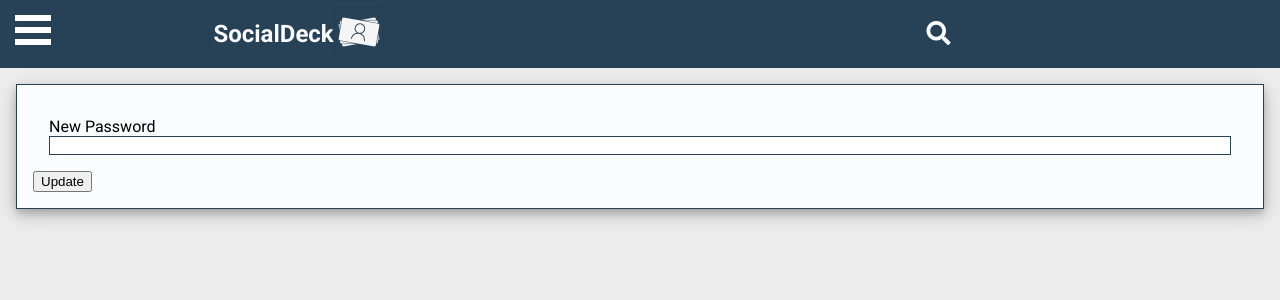
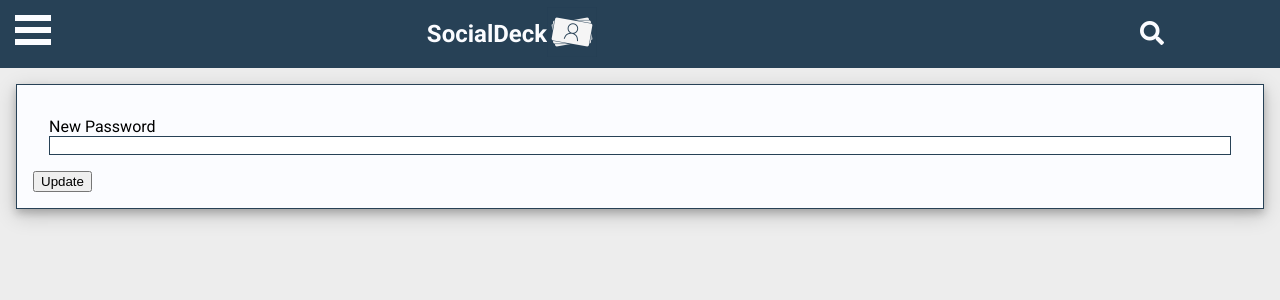
Before and after one commit to SocialDeck/socialdeck-frontend, a React (Create React App) app in the folder socialdeck-fe-app/: page /passwordreset/1 in a window 1280 px wide. Shown: the top 300 px of the page. Built offline with nearby package versions, Linux system fonts and the light colour scheme.

Commit message:
fix larger screen top bar spacing

```diff
--- a/socialdeck-fe-app/src/App.css
+++ b/socialdeck-fe-app/src/App.css
@@ -20,14 +20,20 @@
   text-decoration: none;
 }
 
+.logoWrapper {
+  display: flex;
+}
+
 .logo {
   color: #FBFCFF;
   text-decoration: none;
 }
 
 .topRow {
+  width: 100vw;
   display: flex;
-  justify-content: center;
+  justify-content: space-between;
+  align-items: baseline;
 }
 
 .topLogo {
@@ -364,9 +370,9 @@
   color: red;
 }
 
-@media only screen and (max-device-width : 450px) {
+/* @media only screen and (max-device-width : 450px) {
   .topRow {
     width: 70vw;
     justify-content: flex-end;
   }
-  }
+  } */
--- a/socialdeck-fe-app/src/Components/Home.js
+++ b/socialdeck-fe-app/src/Components/Home.js
@@ -12,11 +12,14 @@
       <div className='home'>
         <nav className='navigation'>
           <div className='topRow'>
-            <Link className='logo' to='/contacts' ><h1>SocialDeck</h1></Link>
-            <img className='topLogo' src={logo} alt='logo' />
+            <div />
+            <div className='logoWrapper'>
+              <Link className='logo' to='/contacts' ><h1>SocialDeck</h1></Link>
+              <img className='topLogo' src={logo} alt='logo' />
+            </div>
+            <button className='searchButton' onClick={() => this.props.searching()}>{this.props.searchingStatus ? <i className='fas fa-times' /> : <i className='fas fa-search' />}</button>
+          </div>
 
-          </div>
-          <button className='searchButton' onClick={() => this.props.searching()}>{this.props.searchingStatus ? <i className='fas fa-times' /> : <i className='fas fa-search' />}</button>
         </nav>
 
         {this.props.children}
```
